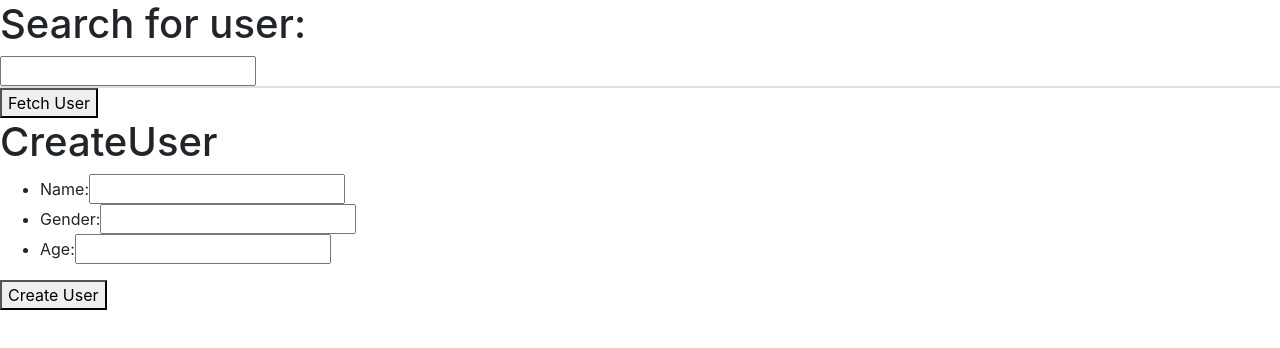
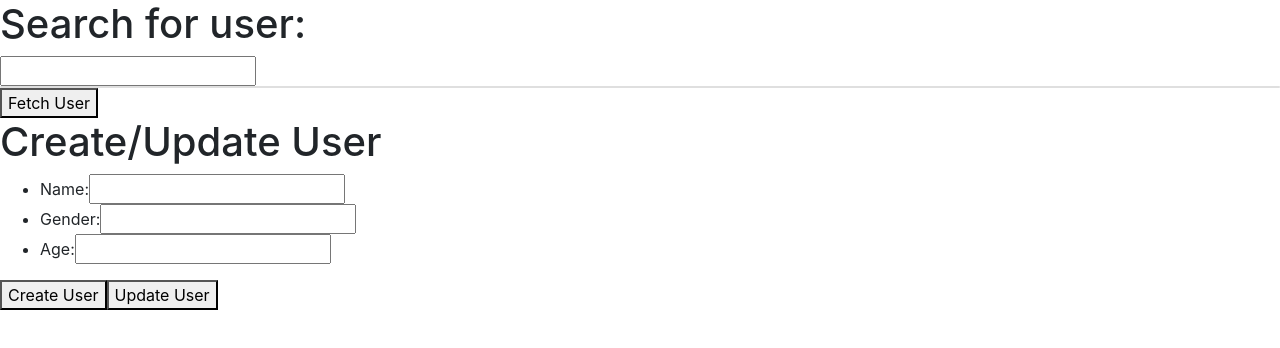
Before and after one commit to stepasalin/tutorial-rack-app, a React (Create React App) app in the folder frontend/: page / in a window 1280 px wide. Shown: the top 348 px of the page. Built offline with nearby package versions, Linux system fonts and the light colour scheme.

Commit message:
update user now works

```diff
--- a/frontend/src/components/AddUser/AddUser.js
+++ b/frontend/src/components/AddUser/AddUser.js
@@ -44,7 +44,7 @@ export default function AddUser() {
     if(response.status >= 400 && response.status < 500) { handle4xx(response); return }
   };
 
-  const handleFetch = () => {
+  const handleCreate = () => {
     setIsLoading(true);
     setErrorMessage('');
     setSuccessMessage('');
@@ -53,10 +53,27 @@ export default function AddUser() {
       "gender":`${gender}`,
       "age":`${age}`
     }
-    console.log(body)
     fetch('/api/new_user',
       {
         method: 'post',
+        body: JSON.stringify(body)
+      }
+    )
+    .then((response) => handleResponse(response));
+  };
+
+  const handleUpdate = () => {
+    setIsLoading(true);
+    setErrorMessage('');
+    setSuccessMessage('');
+    const body = {
+      "name":`${name}`,
+      "gender":`${gender}`,
+      "age":`${age}`
+    }
+    fetch(`/user/${name}`,
+      {
+        method: 'put',
         body: JSON.stringify(body)
       }
     )
@@ -95,11 +112,14 @@ export default function AddUser() {
   )
   return (
     <div>
-      <h1 className="App-header">CreateUser</h1>
+      <h1 className="App-header">Create/Update User</h1>
 
       {isLoading ? <LoadingSpinner /> : inputForm}
-      <button onClick={handleFetch} disabled={isLoading}>
+      <button onClick={handleCreate} disabled={isLoading}>
         Create User
+      </button>
+      <button onClick={handleUpdate} disabled={isLoading}>
+        Update User
       </button>
     </div>
   );
```
Also changed, not shown: 2 other files (tests, documents, lock files or other folders).
